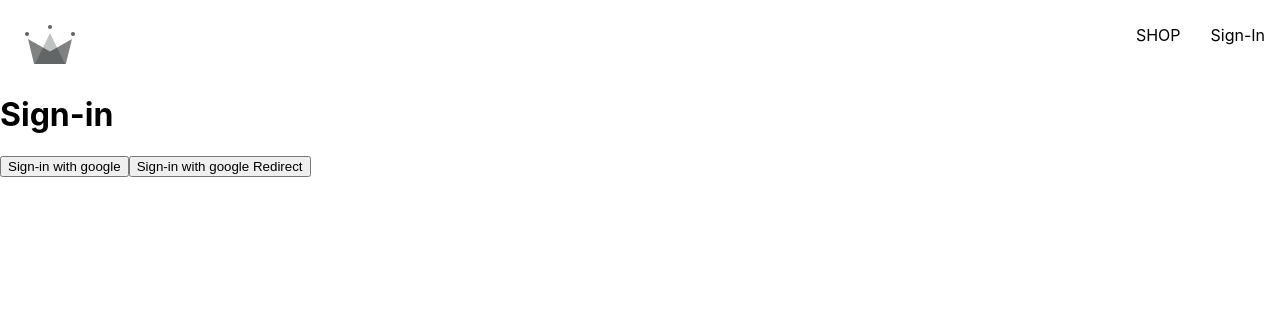
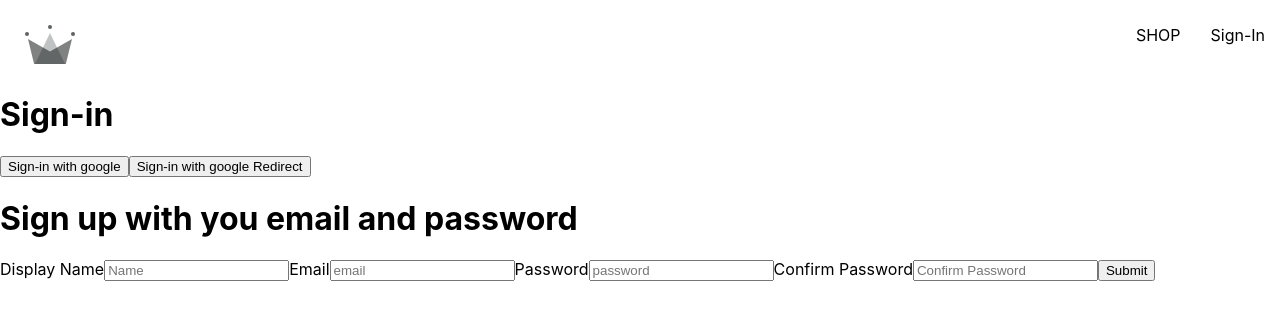
Before and after one commit to Bastoos/crwn-clothing, a React (Create React App) app: page /sign-in in a window 1280 px wide. Shown: the top 320 px of the page. Built offline with nearby package versions, Linux system fonts and the light colour scheme.

Commit message:
adding sing-up form

```diff
--- /dev/null
+++ b/src/components/sign-up/SignUp.js
@@ -0,0 +1,67 @@
+import React, { useState } from "react";
+
+const defaultValues = {
+  displayName: "",
+  email: "",
+  password: "",
+  confirm_password: "",
+};
+
+const SignUp = () => {
+  const [formFields, setFormFields] = useState(defaultValues);
+  const { displayName, email, password, confirm_password } = formFields;
+
+  const handleChange = (event) => {
+    const { name, value } = event.target;
+
+    setFormFields({ ...formFields, [name]: value });
+  };
+
+  const handleSubmit = (data) => {};
+  return (
+    <div>
+      <h1>Sign up with you email and password</h1>
+      <form onSubmit={handleSubmit}>
+        <label>Display Name</label>
+        <input
+          type="text"
+          name="displayName"
+          placeholder="Name"
+          value={displayName}
+          onChange={handleChange}
+          required
+        />
+        <label>Email</label>
+        <input
+          type="email"
+          name="email"
+          placeholder="email"
+          value={email}
+          onChange={handleChange}
+          required
+        />
+        <label>Password</label>
+        <input
+          type="password"
+          name="password"
+          placeholder="password"
+          value={password}
+          onChange={handleChange}
+          required
+        />
+        <label>Confirm Password</label>
+        <input
+          type="password"
+          name="confirm_password"
+          placeholder="Confirm Password"
+          value={confirm_password}
+          onChange={handleChange}
+          required
+        />
+        <button type="submit">Submit</button>
+      </form>
+    </div>
+  );
+};
+
+export default SignUp;
--- a/src/routes/sign-in/SignIn.js
+++ b/src/routes/sign-in/SignIn.js
@@ -1,4 +1,4 @@
-import { useEffect } from "react";
+import { useEffect, useState } from "react";
 import {
   createUserDocumentFromAuth,
   signInWithGooglePopup,
@@ -6,6 +6,7 @@ import {
   auth,
 } from "../../utils/firebase/Firebase";
 import { getRedirectResult } from "firebase/auth";
+import SignUp from "../../components/sign-up/SignUp";
 
 const SignIn = () => {
   useEffect(() => {
@@ -15,8 +16,6 @@ const SignIn = () => {
       if (res) {
         const userDocRef = await createUserDocumentFromAuth(res.user);
       }
-
-      console.log(res);
     };
 
     fetchData();
@@ -37,6 +36,7 @@ const SignIn = () => {
       <button onClick={signInWithGoogleRedirect}>
         Sign-in with google Redirect
       </button>
+      <SignUp />
     </div>
   );
 };
```
Also changed, not shown: src/components/sign-up/sigm-up.styles.scss (added).
